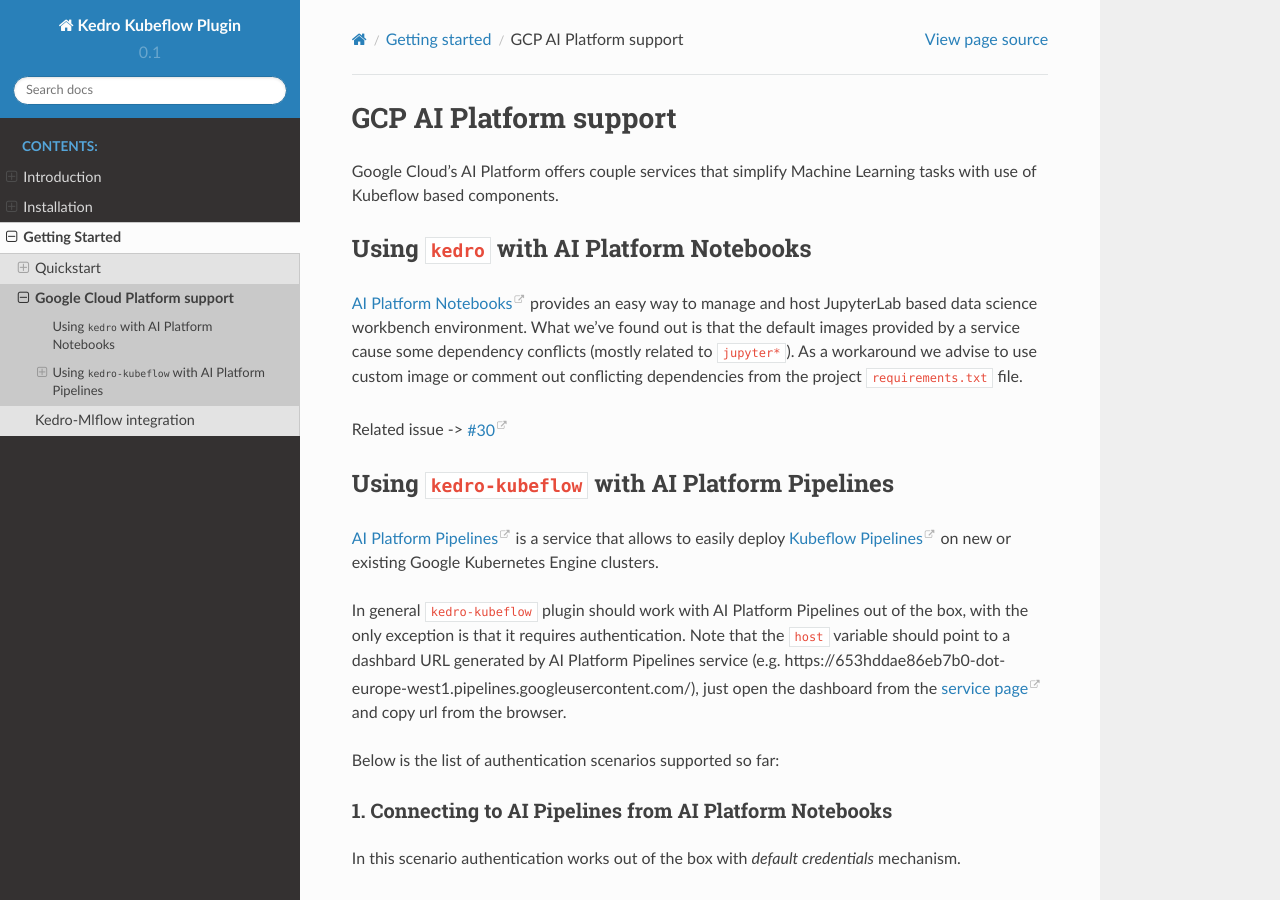
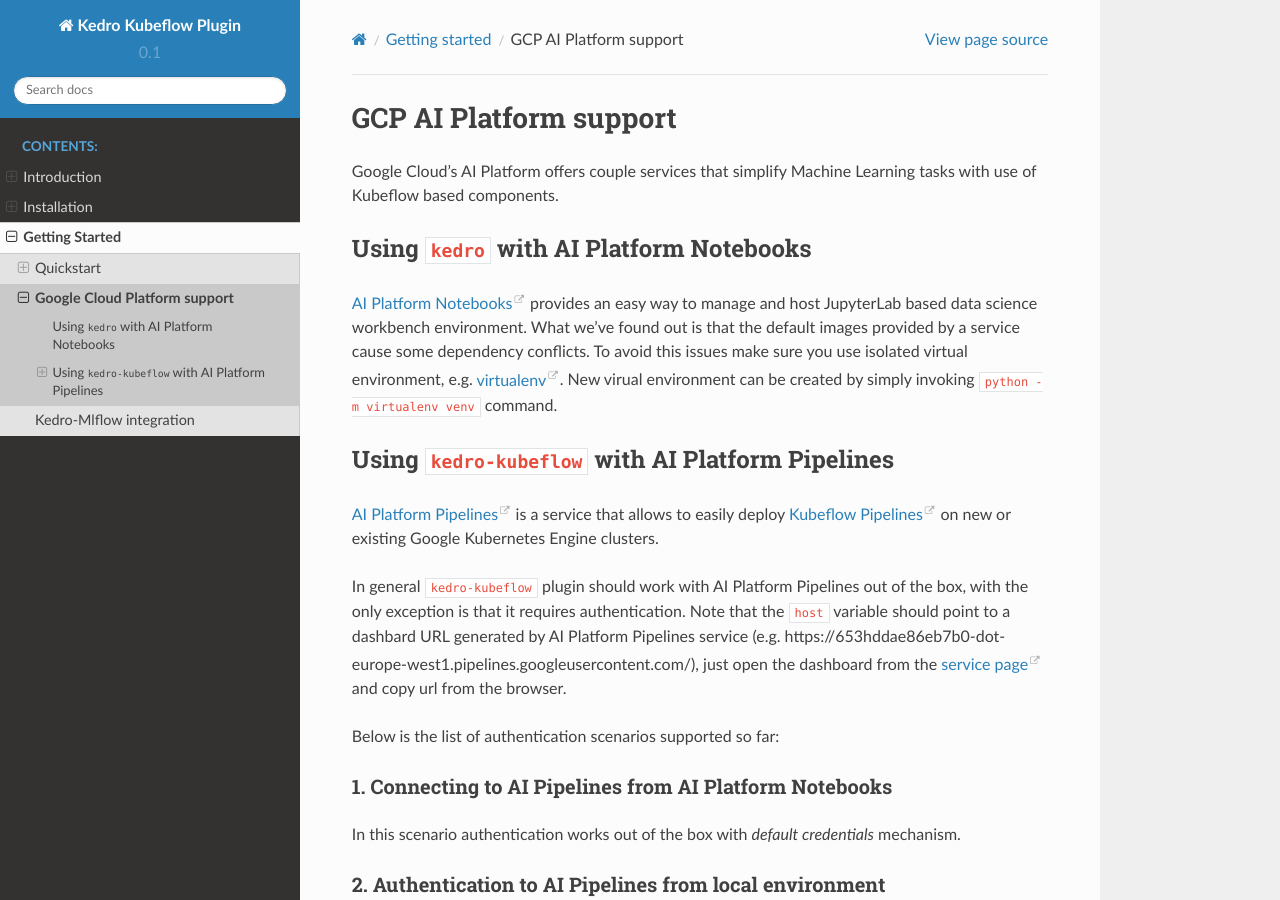
Before and after one commit to getindata/kedro-kubeflow, a Sphinx documentation site: the page built from docs/source/03_getting_started/02_gcp.md, in a window 1280 px wide and 900 px high. Built offline with Sphinx 7.4.7 and the Read the Docs theme 2.0.0, drawn with Linux system fonts in a browser that asks for light colours.

Commit message:
Documentation updated with recent changes.

```diff
--- a/docs/source/03_getting_started/02_gcp.md
+++ b/docs/source/03_getting_started/02_gcp.md
@@ -8,11 +8,9 @@
 [AI Platform Notebooks](https://cloud.google.com/ai-platform-notebooks) provides
 an easy way to manage and host JupyterLab based data science workbench environment.
 What we've found out is that the default images provided by a service cause some
-dependency conflicts (mostly related to `jupyter*`). As a workaround we advise
-to use custom image or comment out conflicting dependencies from the project
-`requirements.txt` file.
-
-Related issue -> [#30](https://github.com/getindata/kedro-kubeflow/issues/30)
+dependency conflicts. To avoid this issues make sure you use isolated virtual
+environment, e.g. [virtualenv](https://pypi.org/project/virtualenv/). New virual
+environment can be created by simply invoking `python -m virtualenv venv` command.
 
 ### Using `kedro-kubeflow` with AI Platform Pipelines
 
```
Also changed, not shown: README.md (+35 -3 lines), docs/source/01_introduction/01_intro.md (+14 -2 lines), docs/source/02_installation/01_installation.md (+0 -5 lines), docs/source/02_installation/02_configuration.md (+9 -0 lines).
